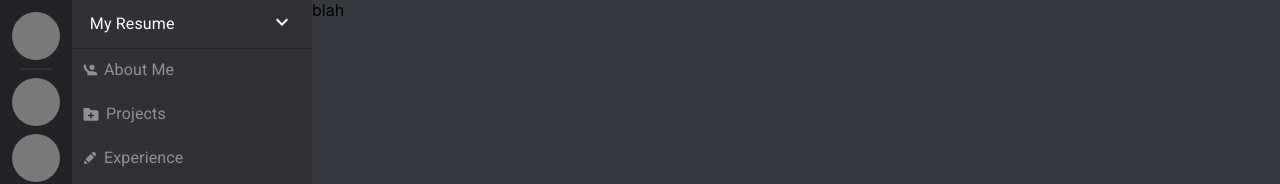
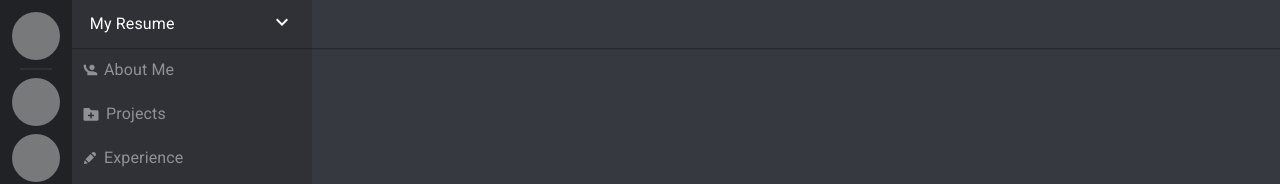
Before and after one commit to mattink37/web-portfolio, a React (Create React App) app: page / in a window 1280 px wide. Shown: the top 184 px of the page. Built offline with nearby package versions, Linux system fonts and the light colour scheme; grey boxes are pictures that could not be loaded.

Commit message:
Added top nav bar

```diff
--- a/src/components/main-page/main-page.tsx
+++ b/src/components/main-page/main-page.tsx
@@ -13,7 +13,7 @@ const MainPage = () => {
       <Grid item>
         <ChannelPanel />
       </Grid>
-      <Grid item>
+      <Grid item sx={{ flex: '1' }}>
         <TopBar />
       </Grid>
     </Grid>
--- /dev/null
+++ b/src/components/page-header/styles/topbar.css
@@ -0,0 +1,6 @@
+.ServerHeaderContainer2 {
+  height: 48px;
+  width: 100%;
+  box-shadow: 0 1px 0 rgba(4,4,5,0.2),0 1.5px 0 rgba(6,6,7,0.05),0 2px 0 rgba(4,4,5,0.05);
+  padding: 0 1px;
+}
--- a/src/components/page-header/topbar.tsx
+++ b/src/components/page-header/topbar.tsx
@@ -1,9 +1,10 @@
 import { Grid } from "@mui/material";
+import "./styles/topbar.css";
 
 const TopBar: React.FC<{}> = () => {
   return (
     <Grid container>
-      <Grid item>blah</Grid>
+      <Grid item className='ServerHeaderContainer2'></Grid>
     </Grid>
   );
 };
```
